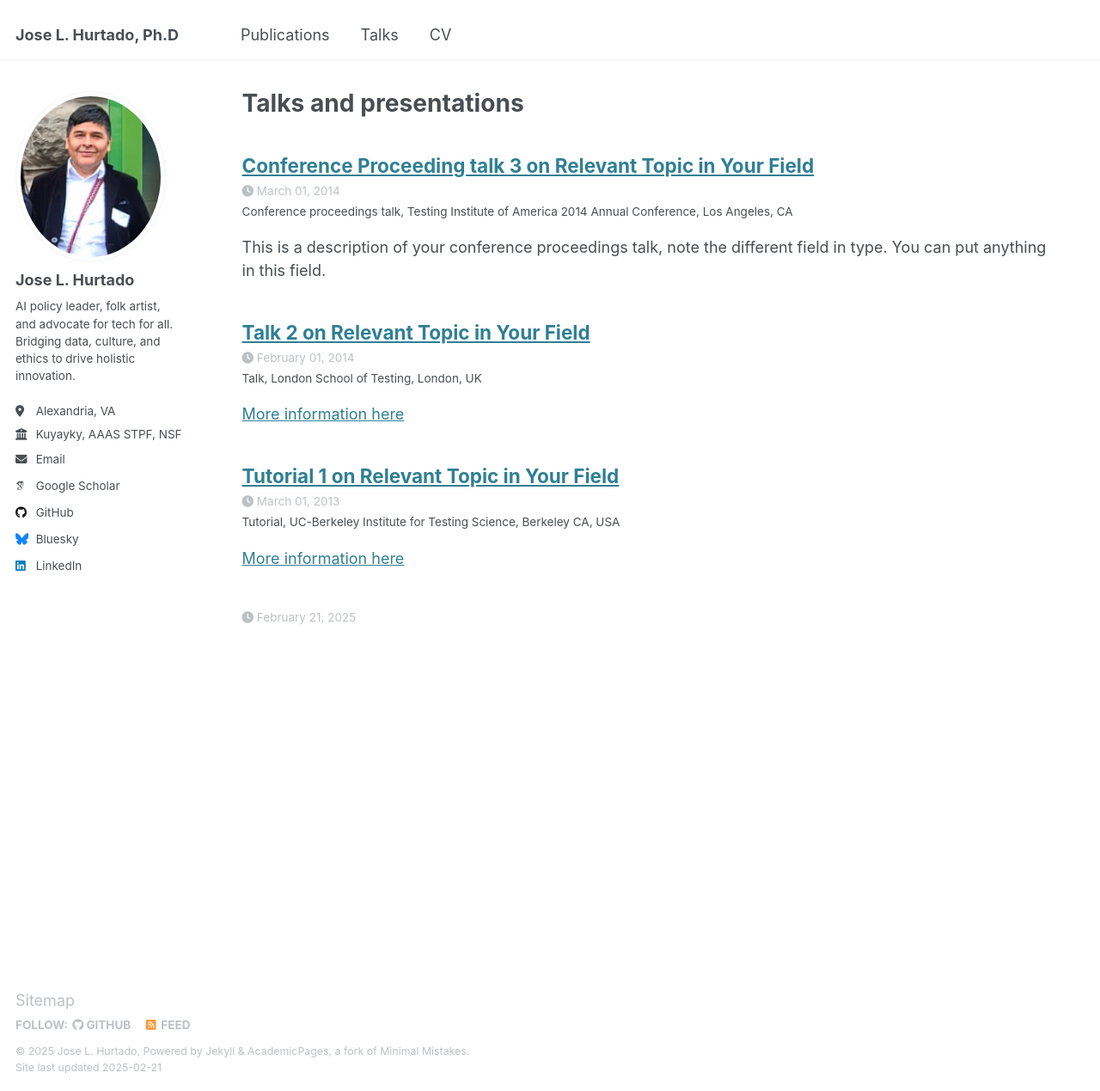
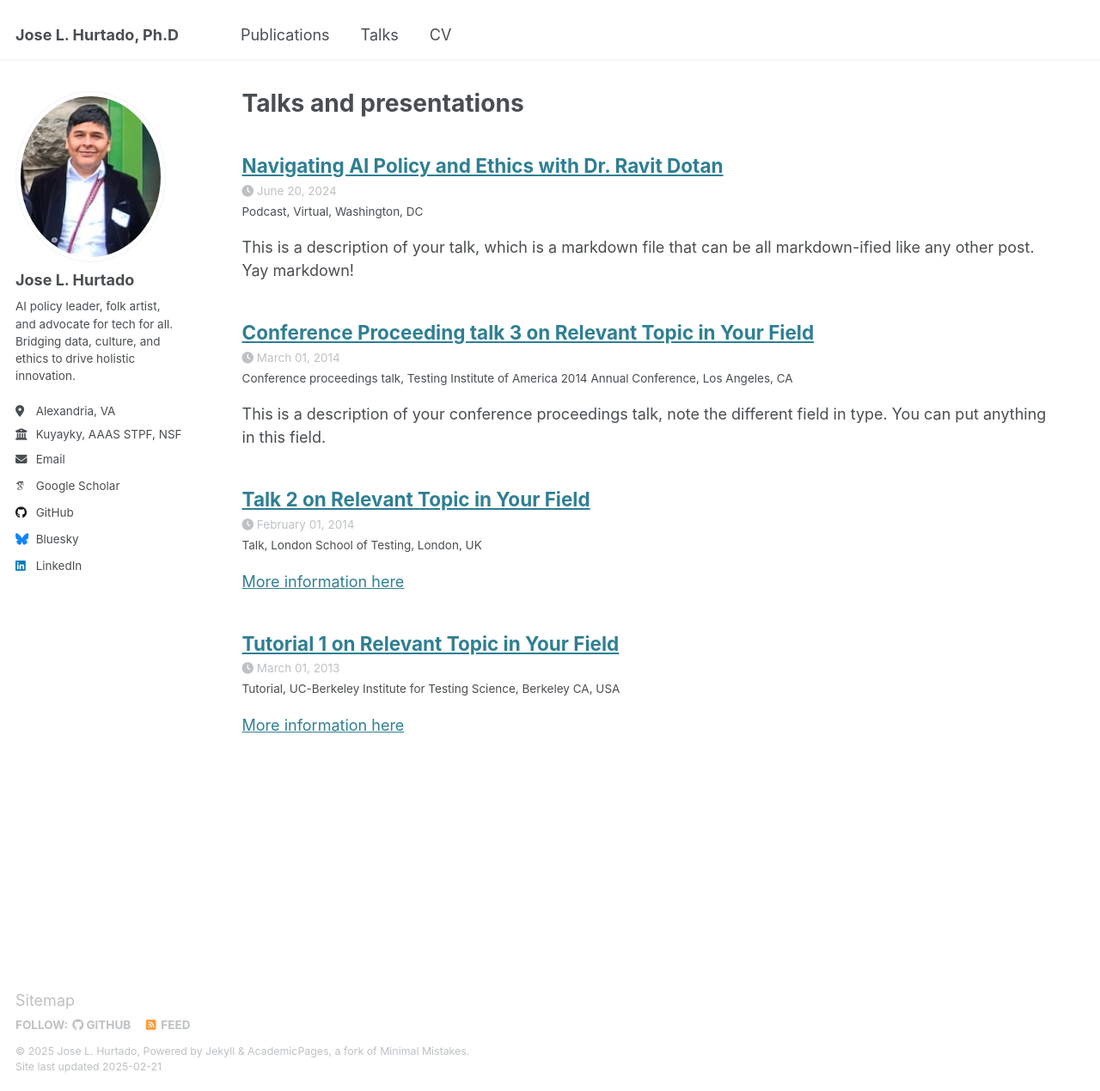
Before and after one commit to inkatown/inkatown.github.io, a Jekyll site: the page built from _pages/talks.html, in a window 1280 px wide and 1269 px high. Shown: the whole window at 86% size. Built offline with Jekyll 4.4.1, drawn with Linux system fonts in a browser that asks for light colours; some web fonts are replaced.

Commit message:
Update 2012-03-01-talk-1.md

```diff
--- a/_talks/2012-03-01-talk-1.md
+++ b/_talks/2012-03-01-talk-1.md
@@ -1,13 +1,11 @@
 ---
 title: "Navigating AI Policy and Ethics with Dr. Ravit Dotan"
-
-
-Jose L. Hurtado,
+collection: "SCI ON THE FLY"
 type: "Podcast"
 permalink: /talks/2012-03-01-talk-1
-venue: "SCI ON THE FLY"
+venue: "Virtual"
 date: 2024-06-20
-location: "San Francisco, California"
+location: "Washington, DC"
 ---
 
 This is a description of your talk, which is a markdown file that can be all markdown-ified like any other post. Yay markdown!
```
